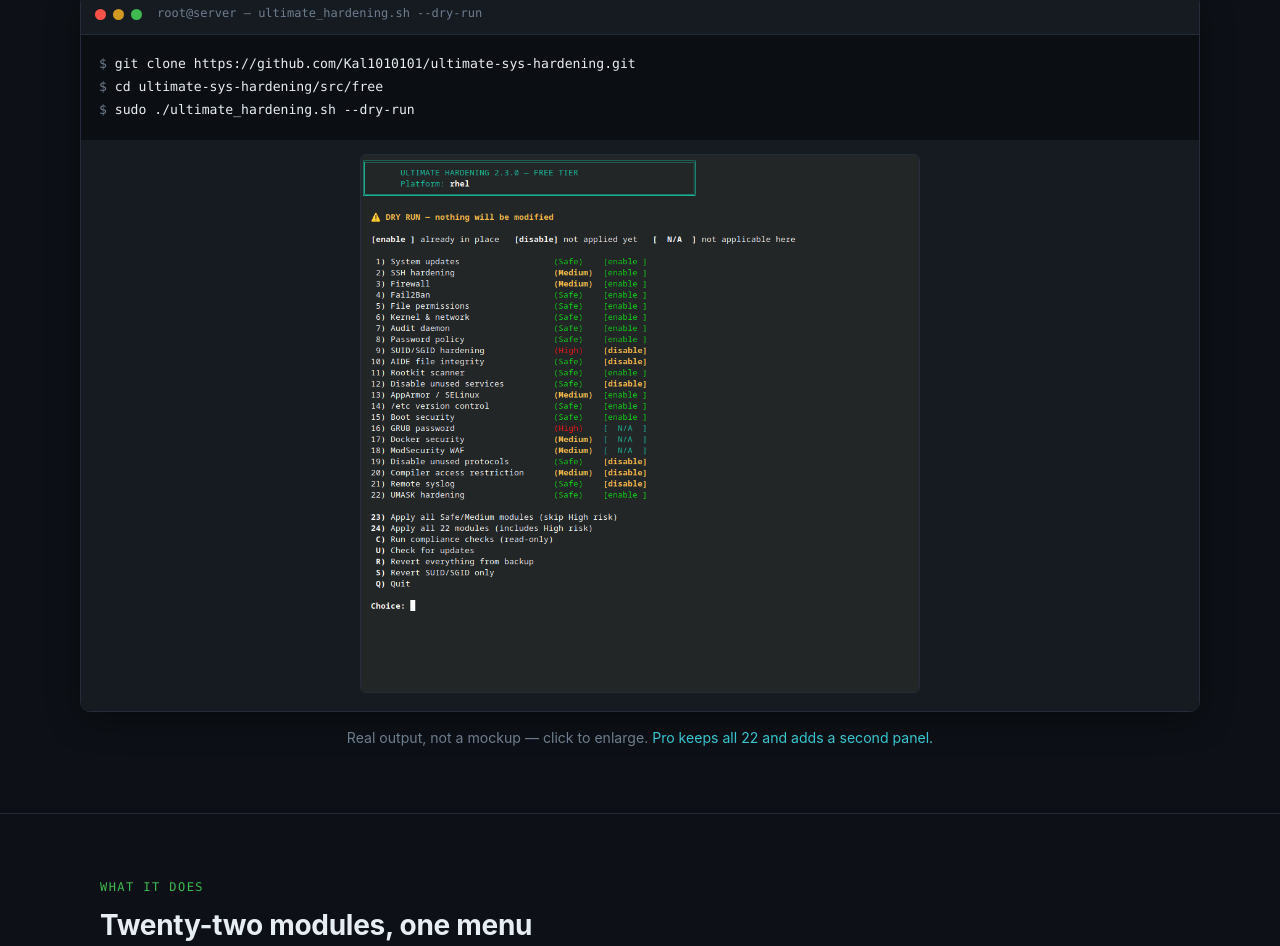
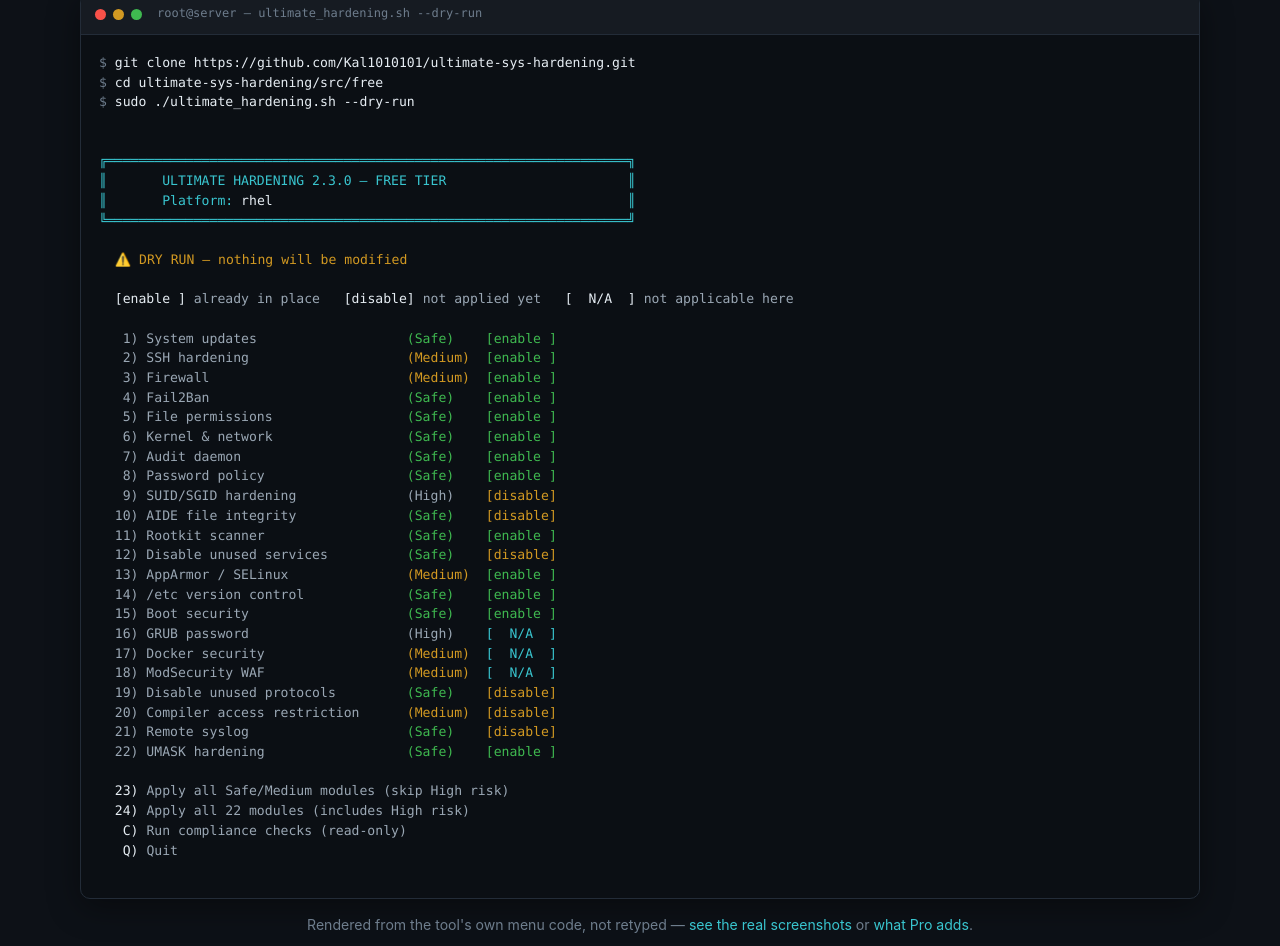
Before and after one commit to Kal1010101/ultimate-sys-hardening, a plain HTML site: page docs/index.html in a window 1280 px wide. Shown: the part 577-1523 px from the top of the page. Drawn offline with Linux system fonts and the light colour scheme.

Commit message:
Generate the hero menu instead of screenshotting or retyping it
The hero reads better as crisp coloured HTML than as a scaled screenshot —
the screenshot was legible only after clicking it. But hand-writing that HTML
is what produced the last one, which drifted into advertising
"16) Apply all Safe/Medium modules", the numbering from when the tool shipped
15, directly beneath a badge reading "22 modules".

docs/build-hero.sh resolves that. It renders the block through the tool's own
functions — box_top/box_line, render_module_list, MOD_KEYS/MOD_LABEL/MOD_RISK
— and converts the ANSI colour to spans, splicing the result between markers
in docs/index.html. Nothing is transcribed, so adding a module, renaming one
or changing a risk level is picked up by re-running it. Module states are demo
values on purpose: the site should not publish one machine's compliance
posture, and deriving real ones needs root.

--check reports whether the committed block is stale. test_module_count.sh
now calls that instead of banning HTML replicas outright, which would have
thrown away the thing that reads best. Verified it fails when a module label
changes in lib/menu.sh without the hero being regenerated.

term-body drops to line-height 1.5. At 1.75 the header's box-drawing
characters do not tile: a terminal draws them at line-height 1, so the taller
line box left gaps between the vertical edges.

README
The three free-tier screenshots go above the tier table, as a
click-to-enlarge row. The table itself is untouched — the diff is 25 added
lines and nothing removed.

```diff
--- a/docs/index.html
+++ b/docs/index.html
@@ -78,7 +78,10 @@
   .dot{width:11px;height:11px;border-radius:50%}
   .term-title{margin-left:8px;font-family:var(--mono);font-size:.75rem;color:var(--fg-faint)}
   .term-body{
-    padding:18px;font-family:var(--mono);font-size:.82rem;line-height:1.75;
+    /* 1.5, not the 1.75 used elsewhere: the header's box-drawing characters
+       tile vertically, and a taller line box leaves visible gaps between the
+       box edges that a terminal (line-height 1) does not have. */
+    padding:18px;font-family:var(--mono);font-size:.82rem;line-height:1.5;
     overflow-x:auto;white-space:pre;color:var(--fg-dim);
   }
   .term-body .c-g{color:var(--green)}
@@ -276,16 +279,51 @@
 <div class="term-body"><span class="c-f">$</span> <span class="c-w">git clone https://github.com/Kal1010101/ultimate-sys-hardening.git</span>
 <span class="c-f">$</span> <span class="c-w">cd ultimate-sys-hardening/src/free</span>
 <span class="c-f">$</span> <span class="c-w">sudo ./ultimate_hardening.sh --dry-run</span>
+
+<!-- BEGIN generated hero: ./docs/build-hero.sh -->
+<span class="c-c">╔══════════════════════════════════════════════════════════════════╗</span>
+<span class="c-c">║</span><span class="c-c">       ULTIMATE HARDENING 2.3.0 — FREE TIER</span>                       <span class="c-c">║</span>
+<span class="c-c">║</span><span class="c-c">       Platform: </span><span class="c-w">rhel</span>                                             <span class="c-c">║</span>
+<span class="c-c">╚══════════════════════════════════════════════════════════════════╝</span>
+
+  <span class="c-a">⚠️ DRY RUN — nothing will be modified</span>
+
+  <span class="c-w">[enable ]</span> already in place   <span class="c-w">[disable]</span> not applied yet   <span class="c-w">[  N/A  ]</span> not applicable here
+
+   1) System updates                   <span class="c-g">(Safe)  </span>  <span class="c-g">[enable ]</span>
+   2) SSH hardening                    <span class="c-a">(Medium)</span>  <span class="c-g">[enable ]</span>
+   3) Firewall                         <span class="c-a">(Medium)</span>  <span class="c-g">[enable ]</span>
+   4) Fail2Ban                         <span class="c-g">(Safe)  </span>  <span class="c-g">[enable ]</span>
+   5) File permissions                 <span class="c-g">(Safe)  </span>  <span class="c-g">[enable ]</span>
+   6) Kernel &amp; network                 <span class="c-g">(Safe)  </span>  <span class="c-g">[enable ]</span>
+   7) Audit daemon                     <span class="c-g">(Safe)  </span>  <span class="c-g">[enable ]</span>
+   8) Password policy                  <span class="c-g">(Safe)  </span>  <span class="c-g">[enable ]</span>
+   9) SUID/SGID hardening              <span class="c-r">(High)  </span>  <span class="c-a">[disable]</span>
+  10) AIDE file integrity              <span class="c-g">(Safe)  </span>  <span class="c-a">[disable]</span>
+  11) Rootkit scanner                  <span class="c-g">(Safe)  </span>  <span class="c-g">[enable ]</span>
+  12) Disable unused services          <span class="c-g">(Safe)  </span>  <span class="c-a">[disable]</span>
+  13) AppArmor / SELinux               <span class="c-a">(Medium)</span>  <span class="c-g">[enable ]</span>
+  14) /etc version control             <span class="c-g">(Safe)  </span>  <span class="c-g">[enable ]</span>
+  15) Boot security                    <span class="c-g">(Safe)  </span>  <span class="c-g">[enable ]</span>
+  16) GRUB password                    <span class="c-r">(High)  </span>  <span class="c-c">[  N/A  ]</span>
+  17) Docker security                  <span class="c-a">(Medium)</span>  <span class="c-c">[  N/A  ]</span>
+  18) ModSecurity WAF                  <span class="c-a">(Medium)</span>  <span class="c-c">[  N/A  ]</span>
+  19) Disable unused protocols         <span class="c-g">(Safe)  </span>  <span class="c-a">[disable]</span>
+  20) Compiler access restriction      <span class="c-a">(Medium)</span>  <span class="c-a">[disable]</span>
+  21) Remote syslog                    <span class="c-g">(Safe)  </span>  <span class="c-a">[disable]</span>
+  22) UMASK hardening                  <span class="c-g">(Safe)  </span>  <span class="c-g">[enable ]</span>
+
+  <span class="c-w">23)</span> Apply all Safe/Medium modules (skip High risk)
+  <span class="c-w">24)</span> Apply all 22 modules (includes High risk)
+  <span class="c-w"> C)</span> Run compliance checks (read-only)
+  <span class="c-w"> Q)</span> Quit
+<!-- END generated hero -->
 </div>
-    <button class="term-shot" type="button" data-full="images/overview.png"
-            aria-label="Enlarge the menu screenshot">
-      <img src="images/overview.png" width="904" height="870"
-           alt="The interactive menu listing 22 hardening modules. Each row carries a risk level and a live status tag: enable where the settings are already in place, disable where they are not, and N/A for modules that cannot apply on this host.">
-    </button>
   </div>
   <p class="hero-note">
-    Real output, not a mockup — click to enlarge.
-    <a href="#pricing">Pro keeps all 22 and adds a second panel.</a>
+    Rendered from the tool's own menu code, not retyped —
+    <a href="#screenshots">see the real screenshots</a> or
+    <a href="#pricing">what Pro adds</a>.
   </p>
 </div>
 
```
Also changed, not shown: 3 other files.
